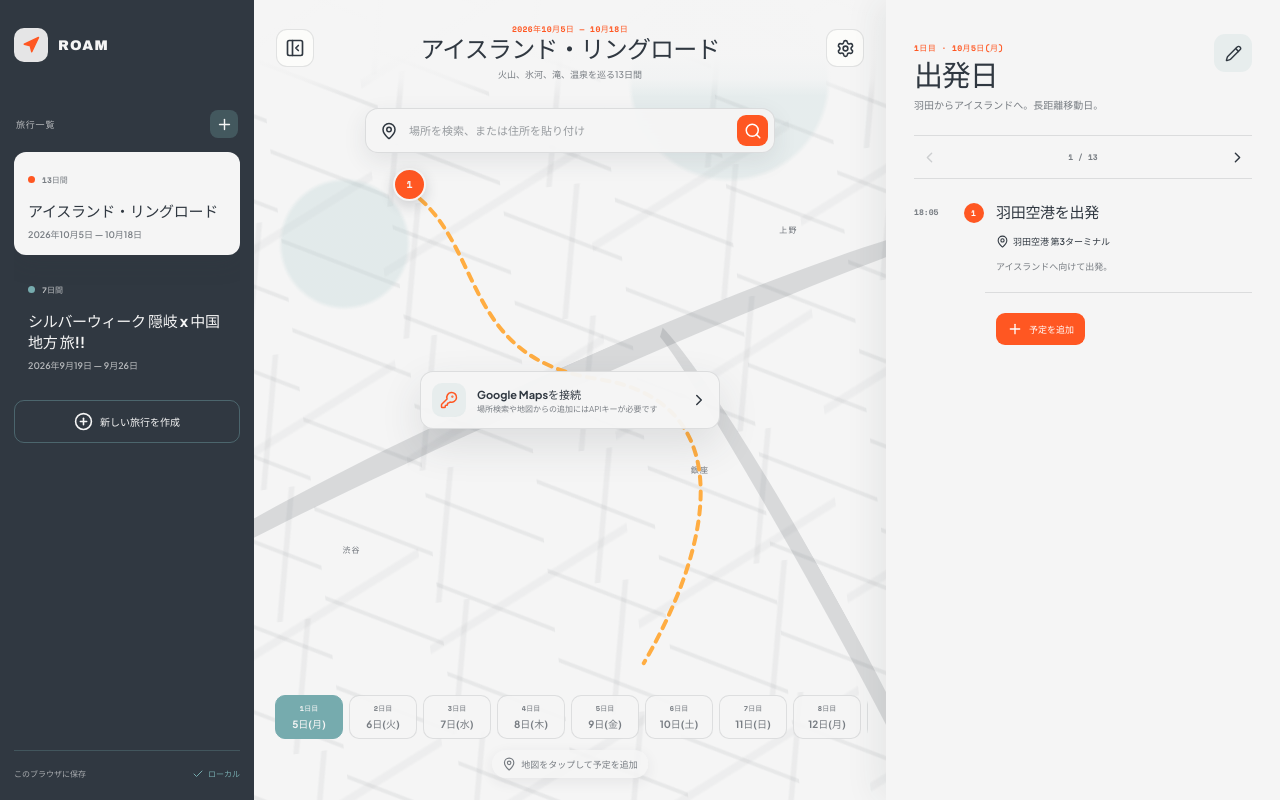
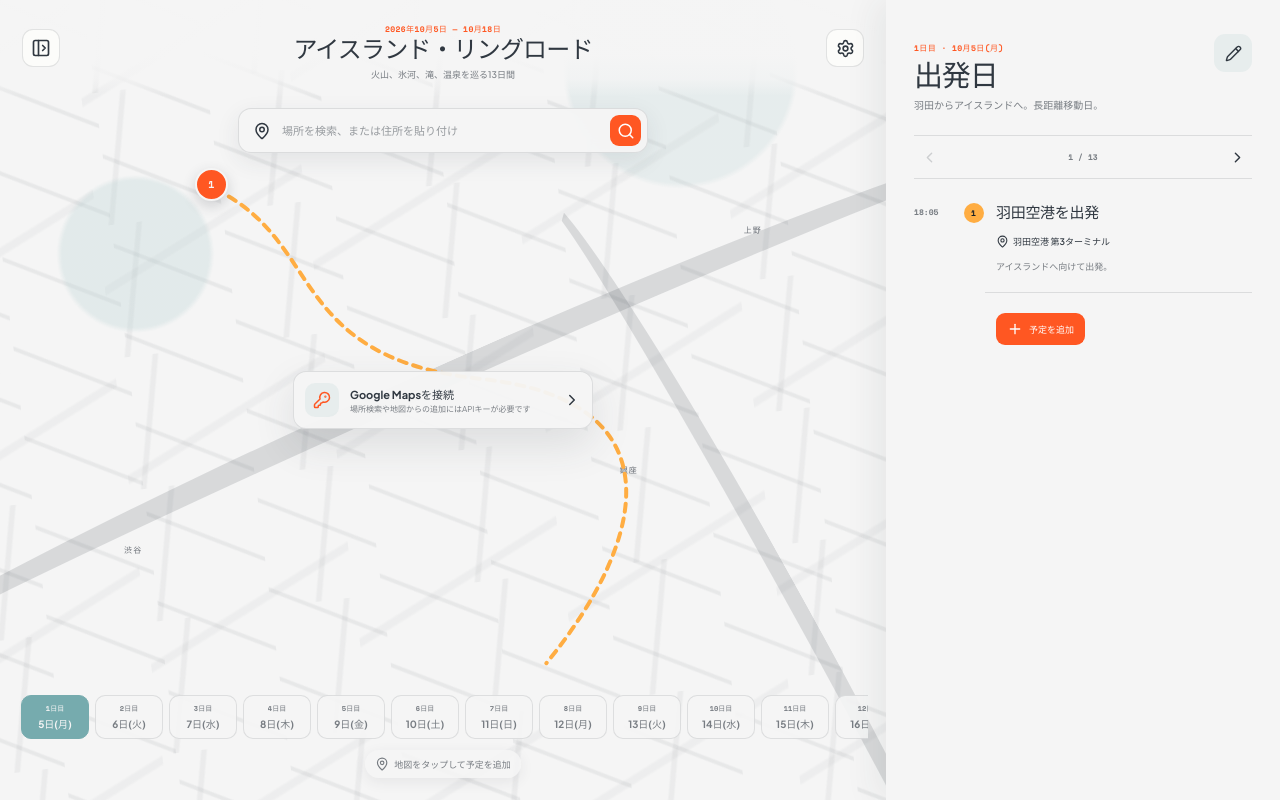
Before and after one commit to Seenyo/trip-plan, a React (Vite) app: page / in a window 1280 px wide. Built offline with nearby package versions, Linux system fonts and the light colour scheme.

Commit message:
Add optional route colors by point (#9)
* Add optional route colors by point

* Address route color review feedback

* Retry routes after temporary failures

```diff
--- a/src/itineraryUtils.js
+++ b/src/itineraryUtils.js
@@ -17,6 +17,38 @@ export const reorderActivitiesIntoTimeSlots = (activities, fromIndex, toIndex) =
   return reordered.map((activity, index) => ({ ...activity, time: timeSlots[index] }));
 };
 
+export const DEFAULT_ROUTE_COLOR = '#ffad42';
+export const ROUTE_POINT_COLORS = [
+  '#ffad42', '#4f9298', '#d8624b', '#7568b5',
+  '#477daf', '#598961', '#a95c83', '#b47d2d',
+];
+
+export const routeColorForIndex = (index, varyByPoint = false) => varyByPoint
+  ? ROUTE_POINT_COLORS[index % ROUTE_POINT_COLORS.length]
+  : DEFAULT_ROUTE_COLOR;
+
+const relativeLuminance = (hexColor) => {
+  const channels = hexColor.match(/[\da-f]{2}/gi)?.map((channel) => {
+    const value = Number.parseInt(channel, 16) / 255;
+    return value <= 0.04045 ? value / 12.92 : ((value + 0.055) / 1.055) ** 2.4;
+  });
+  if (!channels || channels.length !== 3) return 0;
+  return (0.2126 * channels[0]) + (0.7152 * channels[1]) + (0.0722 * channels[2]);
+};
+
+const contrastRatio = (firstColor, secondColor) => {
+  const lighter = Math.max(relativeLuminance(firstColor), relativeLuminance(secondColor));
+  const darker = Math.min(relativeLuminance(firstColor), relativeLuminance(secondColor));
+  return (lighter + 0.05) / (darker + 0.05);
+};
+
+export const routeTextColor = (backgroundColor) => {
+  const darkText = '#172027';
+  if (contrastRatio(backgroundColor, darkText) >= 4.5) return darkText;
+  if (contrastRatio(backgroundColor, '#ffffff') >= 4.5) return '#ffffff';
+  return '#000000';
+};
+
 export const formatTravelDuration = (durationMillis) => {
   const minutes = Math.max(1, Math.round(durationMillis / 60000));
   if (minutes < 60) return `${minutes}分`;
--- a/src/main.jsx
+++ b/src/main.jsx
@@ -45,6 +45,8 @@ import {
   formatTravelDistance,
   formatTravelDuration,
   reorderActivitiesIntoTimeSlots,
+  routeColorForIndex,
+  routeTextColor,
   sortActivitiesByTime,
 } from './itineraryUtils';
 
@@ -100,11 +102,13 @@ function useStoredState(key, initialValue) {
   return [value, setValue];
 }
 
-function createStopMarker(maps, map, position, number, title) {
+function createStopMarker(maps, map, position, number, title, color) {
   const marker = new maps.OverlayView();
   const node = document.createElement('div');
   node.className = 'map-stop-marker';
   node.textContent = String(number);
+  node.style.backgroundColor = color;
+  node.style.color = routeTextColor(color);
   node.setAttribute('role', 'img');
   node.setAttribute('aria-label', `${number}. ${title || '場所'}`);
   marker.onAdd = () => marker.getPanes().overlayLayer.appendChild(node);
@@ -119,10 +123,11 @@ function createStopMarker(maps, map, position, number, title) {
   return marker;
 }
 
-function GoogleMap({ apiKey, day, previousDay, onMapPick, onRequestKey, onTravelTimesChange }) {
+function GoogleMap({ apiKey, day, previousDay, onMapPick, onRequestKey, onTravelTimesChange, varyRouteColors }) {
   const mapNode = useRef(null);
   const mapRef = useRef(null);
   const overlays = useRef([]);
+  const routeCache = useRef(null);
   const [mapStatus, setMapStatus] = useState(apiKey ? 'loading' : 'missing');
   const [routeStatus, setRouteStatus] = useState('idle');
 
@@ -166,17 +171,18 @@ function GoogleMap({ apiKey, day, previousDay, onMapPick, onRequestKey, onTravel
     const mappedStops = day.activities.map((item, index) => ({ item, index })).filter(({ item }) => item.coords);
     const points = mappedStops.map(({ item }) => item.coords);
     const drivableStops = mappedStops.filter(({ item }) => item.route !== false)
-      .map(({ item }) => ({ id: item.id, coords: item.coords, fromPreviousDay: false }));
+      .map(({ item, index }) => ({ id: item.id, coords: item.coords, activityIndex: index, fromPreviousDay: false }));
     const previousActivity = previousDay?.activities.filter((item) => item.coords && item.route !== false).at(-1);
     const previousPoint = previousActivity?.coords;
     const connectPreviousDay = day.drivingFromPrevious !== false
       && previousPoint && drivableStops[0] && distanceKm(previousPoint, drivableStops[0].coords) < 900;
     const rawRouteStops = connectPreviousDay
-      ? [{ id: null, coords: previousPoint, fromPreviousDay: true }, ...drivableStops]
+      ? [{ id: null, coords: previousPoint, activityIndex: -1, fromPreviousDay: true }, ...drivableStops]
       : drivableStops;
     const routeStops = rawRouteStops.filter((stop, index) => index === 0
       || distanceKm(rawRouteStops[index - 1].coords, stop.coords) > 0.05);
     const routePoints = routeStops.map((stop) => stop.coords);
+    const routeKey = JSON.stringify(routeStops.map((stop) => [stop.coords.lat, stop.coords.lng]));
     const center = points[0] || { lat: 35.6812, lng: 139.7671 };
     if (!mapRef.current) {
       mapRef.current = new window.google.maps.Map(mapNode.current, {
@@ -209,7 +215,8 @@ function GoogleMap({ apiKey, day, previousDay, onMapPick, onRequestKey, onTravel
     const bounds = new window.google.maps.LatLngBounds();
     if (connectPreviousDay) bounds.extend(previousPoint);
     mappedStops.forEach(({ item, index }) => {
-      const marker = createStopMarker(window.google.maps, mapRef.current, item.coords, index + 1, item.title);
+      const color = routeColorForIndex(index, varyRouteColors);
+      const marker = createStopMarker(window.google.maps, mapRef.current, item.coords, index + 1, item.title, color);
       overlays.current.push(marker);
       bounds.extend(item.coords);
     });
@@ -226,6 +233,9 @@ function GoogleMap({ apiKey, day, previousDay, onMapPick, onRequestKey, onTravel
             polylineQuality: 'HIGH_QUALITY',
             fields: ['path', 'viewport', 'legs'],
           };
+          let cachedRoute = routeCache.current?.key === routeKey ? routeCache.current.promise : null;
+          if (!cachedRoute) {
+            cachedRoute = (async () => {
               let routes = [];
               try {
                 const result = await Route.computeRoutes(routeRequest);
@@ -233,7 +243,6 @@ function GoogleMap({ apiKey, day, previousDay, onMapPick, onRequestKey, onTravel
               } catch {
                 routes = [];
               }
-          if (cancelled) return;
               let drivingRoutes = routes?.[0] ? [routes[0]] : [];
               let fallbackDestinationIndexes = [];
               if (!drivingRoutes.length) {
@@ -252,12 +261,25 @@ function GoogleMap({ apiKey, day, previousDay, onMapPick, onRequestKey, onTravel
                     return null;
                   }
                 }));
-            if (cancelled) return;
                 fallbackDestinationIndexes = legResults
                   .map((route, index) => route ? index + 1 : null)
                   .filter((index) => index !== null);
                 drivingRoutes = legResults.filter(Boolean);
               }
+              return { drivingRoutes, fallbackDestinationIndexes };
+            })();
+            routeCache.current = { key: routeKey, promise: cachedRoute };
+          }
+          let routeResult;
+          try {
+            routeResult = await cachedRoute;
+          } catch (error) {
+            if (routeCache.current?.promise === cachedRoute) routeCache.current = null;
+            throw error;
+          }
+          const { drivingRoutes, fallbackDestinationIndexes } = routeResult;
+          if (!drivingRoutes.length && routeCache.current?.promise === cachedRoute) routeCache.current = null;
+          if (cancelled) return;
           if (!drivingRoutes.length) throw new Error('車のルートが見つかりませんでした');
           const travelTimes = {};
           if (drivingRoutes.length === 1 && drivingRoutes[0].legs?.length) {
@@ -285,13 +307,21 @@ function GoogleMap({ apiKey, day, previousDay, onMapPick, onRequestKey, onTravel
             });
           }
           onTravelTimesChange(travelTimes);
-          const routeLines = drivingRoutes.flatMap((route) => route.createPolylines({
-            polylineOptions: {
-              strokeColor: '#ffad42',
-              strokeOpacity: 0.9,
-              strokeWeight: 5,
-            },
-          }));
+          const polylineOptions = (strokeColor) => ({ strokeColor, strokeOpacity: 0.9, strokeWeight: 5 });
+          const hasLegPaths = varyRouteColors && fallbackDestinationIndexes.length === 0
+            && drivingRoutes.length === 1 && drivingRoutes[0].legs?.every((leg) => leg.path?.length);
+          const routeLines = hasLegPaths
+            ? drivingRoutes[0].legs.map((leg, index) => new window.google.maps.Polyline({
+              path: leg.path,
+              ...polylineOptions(routeColorForIndex(routeStops[index + 1]?.activityIndex ?? index, true)),
+            }))
+            : drivingRoutes.flatMap((route, index) => {
+              const destinationIndex = fallbackDestinationIndexes[index] ?? index + 1;
+              const activityIndex = routeStops[destinationIndex]?.activityIndex ?? destinationIndex;
+              return route.createPolylines({
+                polylineOptions: polylineOptions(routeColorForIndex(activityIndex, varyRouteColors)),
+              });
+            });
           routeLines.forEach((routeLine) => {
             routeLine.setMap(mapRef.current);
             overlays.current.push(routeLine);
@@ -312,7 +342,7 @@ function GoogleMap({ apiKey, day, previousDay, onMapPick, onRequestKey, onTravel
       mapRef.current.setZoom(points.length ? 14 : 12);
     }
     return () => { cancelled = true; };
-  }, [day, previousDay, mapStatus, onMapPick, onTravelTimesChange]);
+  }, [day, previousDay, mapStatus, onMapPick, onTravelTimesChange, varyRouteColors]);
 
   const accessCard = (authorizationError = false) => (
     <button className="map-key-card" onClick={onRequestKey}>
@@ -380,7 +410,7 @@ function DayStrip({ trip, dayIndex, setDayIndex }) {
   );
 }
 
-function SortableStop({ item, index, count, travelTime, onEdit, onDelete }) {
+function SortableStop({ item, index, count, travelTime, varyRouteColors, onEdit, onDelete }) {
   const {
     attributes,
     listeners,
@@ -395,7 +425,10 @@ function SortableStop({ item, index, count, travelTime, onEdit, onDelete }) {
       style={{ transform: CSS.Transform.toString(transform), transition }}>
       <div className="stop-time">{item.time || '時間未定'}</div>
       <div className="stop-track">
-        <span className="stop-number">{index + 1}</span>
+        <span className="stop-number" style={{
+          backgroundColor: routeColorForIndex(index, varyRouteColors),
+          color: routeTextColor(routeColorForIndex(index, varyRouteColors)),
+        }}>{index + 1}</span>
         {index < count - 1 && <span className="stop-rule" />}
       </div>
       <div className="stop-copy">
@@ -425,7 +458,7 @@ function SortableStop({ item, index, count, travelTime, onEdit, onDelete }) {
   );
 }
 
-function Timeline({ day, travelTimes, onEdit, onDelete, onAdd, onReorder }) {
+function Timeline({ day, travelTimes, varyRouteColors, onEdit, onDelete, onAdd, onReorder }) {
   const [activeId, setActiveId] = useState(null);
   const sensors = useSensors(
     useSensor(PointerSensor, { activationConstraint: { distance: 6 } }),
@@ -452,7 +485,8 @@ function Timeline({ day, travelTimes, onEdit, onDelete, onAdd, onReorder }) {
           </button>
         ) : <SortableContext items={day.activities.map((item) => item.id)} strategy={verticalListSortingStrategy}>
           {day.activities.map((item, index) => <SortableStop key={item.id} item={item} index={index}
-            count={day.activities.length} travelTime={travelTimes[item.id]} onEdit={onEdit} onDelete={onDelete} />)}
+            count={day.activities.length} travelTime={travelTimes[item.id]} varyRouteColors={varyRouteColors}
+            onEdit={onEdit} onDelete={onDelete} />)}
         </SortableContext>}
         {day.activities.length > 0 && <button className="add-stop-inline" onClick={onAdd}><Plus size={16} /> 予定を追加</button>}
       </div>
@@ -467,7 +501,7 @@ function Timeline({ day, travelTimes, onEdit, onDelete, onAdd, onReorder }) {
   );
 }
 
-function ItinerarySheet({ trip, day, travelTimes, dayIndex, setDayIndex, open, setOpen, onAdd, onEdit, onDelete, onReorder, onEditDay }) {
+function ItinerarySheet({ trip, day, travelTimes, varyRouteColors, dayIndex, setDayIndex, open, setOpen, onAdd, onEdit, onDelete, onReorder, onEditDay }) {
   const touch = useRef(null);
   const onTouchStart = (event) => {
     const t = event.changedTouches[0];
@@ -500,7 +534,8 @@ function ItinerarySheet({ trip, day, travelTimes, dayIndex, setDayIndex, open, s
         <span>{dayIndex + 1} / {trip.days.length}</span>
         <button aria-label="次の日" title="次の日" onClick={() => setDayIndex(Math.min(trip.days.length - 1, dayIndex + 1))} disabled={dayIndex === trip.days.length - 1}><ChevronRight size={17} /></button>
       </div>
-      <Timeline day={day} travelTimes={travelTimes} onEdit={onEdit} onDelete={onDelete} onAdd={onAdd} onReorder={onReorder} />
+      <Timeline day={day} travelTimes={travelTimes} varyRouteColors={varyRouteColors}
+        onEdit={onEdit} onDelete={onDelete} onAdd={onAdd} onReorder={onReorder} />
     </section>
   );
 }
@@ -555,7 +590,7 @@ function ActivityForm({ initial, onSave, onClose, apiKey }) {
           {form.coords && <small className="located"><Check size={12} /> 地図に追加済み</small>}
         </div>
         <label className="field full"><span>メモ</span><textarea value={form.notes} onChange={(e) => set('notes', e.target.value)} placeholder="予約情報、注意事項、注文したいものなど" rows="3" /></label>
-        <div className="modal-actions full"><button type="button" className="secondary-button" onClick={onClose}>キャンセル</button><button className="primary-button">予定を保存 <Check size={16} /></button></div>
+        <div className="modal-actions full"><button type="button" className="secondary-button" onClick={onClose}>キャンセル</button><button className="primary-button">予定を保存</button></div>
       </form>
     </Modal>
   );
@@ -592,13 +627,19 @@ function DayForm({ day, onSave, onAddDay, onClose }) {
   );
 }
 
-function SettingsModal({ apiKey, setApiKey, onClose }) {
+function SettingsModal({ apiKey, setApiKey, varyRouteColors, setVaryRouteColors, onClose }) {
   const [value, setValue] = useState(apiKey);
+  const [varyColors, setVaryColors] = useState(varyRouteColors);
   return (
     <Modal title="Google Mapsを接続" eyebrow="地図の設定" onClose={onClose}>
       <div className="settings-copy"><p>Google Maps JavaScript APIキーを入力すると、地図、場所検索、地図をタップして予定を追加する機能が使えます。</p><p>キーはこのブラウザに保存されます。公開サイトでは、Google CloudでGitHub Pagesのドメインに利用を制限してください。</p></div>
       <label className="field full"><span>APIキー</span><input type="password" value={value} onChange={(e) => setValue(e.target.value)} placeholder="AIza…" /></label>
-      <div className="modal-actions"><button className="secondary-button" onClick={onClose}>キャンセル</button><button className="primary-button" onClick={() => { setApiKey(value.trim()); onClose(); }}>キーを保存 <KeyRound size={16} /></button></div>
+      <label className="route-color-setting">
+        <input type="checkbox" checked={varyColors} onChange={(event) => setVaryColors(event.target.checked)} />
+        <span className="setting-switch" aria-hidden="true"><i /></span>
+        <span><strong>地点ごとにルート色を変える</strong><small>地図の区間と旅程の番号を同じ色で表示します</small></span>
+      </label>
+      <div className="modal-actions"><button className="secondary-button" onClick={onClose}>キャンセル</button><button className="primary-button" onClick={() => { setApiKey(value.trim()); setVaryRouteColors(varyColors); onClose(); }}>設定を保存</button></div>
     </Modal>
   );
 }
@@ -608,11 +649,12 @@ function App() {
   const { trips, setTrips, syncStatus } = useSharedWorkspace(initialTrips);
   const bundledApiKey = import.meta.env.VITE_GOOGLE_MAPS_API_KEY || '';
   const [savedApiKey, setApiKey] = useStoredState('roam.googleMapsKey', '');
+  const [varyRouteColors, setVaryRouteColors] = useStoredState('roam.varyRouteColors', false);
   const apiKey = savedApiKey || bundledApiKey;
   const [selectedId, setSelectedId] = useState(trips[0]?.id);
   const [dayIndex, setDayIndex] = useState(0);
   const [sheetOpen, setSheetOpen] = useState(false);
-  const [railOpen, setRailOpen] = useState(() => window.matchMedia('(min-width: 821px)').matches);
+  const [railOpen, setRailOpen] = useState(false);
   const [travelTimes, setTravelTimes] = useState({});
   const [modal, setModal] = useState(null);
   const trip = trips.find((item) => item.id === selectedId) || trips[0];
@@ -679,11 +721,12 @@ function App() {
         </header>
         <SearchBar apiKey={apiKey} onResult={mapPick} onRequestKey={() => setModal({ type: 'settings' })} />
         <GoogleMap apiKey={apiKey} day={day} previousDay={trip.days[dayIndex - 1]} onMapPick={mapPick}
-          onRequestKey={() => setModal({ type: 'settings' })} onTravelTimesChange={setTravelTimes} />
+          onRequestKey={() => setModal({ type: 'settings' })} onTravelTimesChange={setTravelTimes}
+          varyRouteColors={varyRouteColors} />
         <div className="desktop-day-strip"><DayStrip trip={trip} dayIndex={dayIndex} setDayIndex={setDayIndex} /></div>
         <div className="map-hint"><MapPin size={14} /> 地図をタップして予定を追加</div>
       </section>
-      <ItinerarySheet trip={trip} day={day} travelTimes={travelTimes} dayIndex={dayIndex} setDayIndex={setDayIndex} open={sheetOpen} setOpen={setSheetOpen} onAdd={() => setModal({ type: 'activity' })} onEdit={(activity) => setModal({ type: 'activity', activity })} onDelete={(id) => updateDay((current) => ({ ...current, activities: current.activities.filter((item) => item.id !== id) }))} onReorder={(activities) => updateDay((current) => ({ ...current, activities }))} onEditDay={() => setModal({ type: 'day', day })} />
+      <ItinerarySheet trip={trip} day={day} travelTimes={travelTimes} varyRouteColors={varyRouteColors} dayIndex={dayIndex} setDayIndex={setDayIndex} open={sheetOpen} setOpen={setSheetOpen} onAdd={() => setModal({ type: 'activity' })} onEdit={(activity) => setModal({ type: 'activity', activity })} onDelete={(id) => updateDay((current) => ({ ...current, activities: current.activities.filter((item) => item.id !== id) }))} onReorder={(activities) => updateDay((current) => ({ ...current, activities }))} onEditDay={() => setModal({ type: 'day', day })} />
       <nav className="mobile-nav" aria-label="クイック操作">
         <button onClick={() => setRailOpen(true)}><CalendarDays size={19} /><span>旅行</span></button>
         <button className="nav-add" aria-label="予定を追加" onClick={() => setModal({ type: 'activity' })}><Plus size={23} /></button>
@@ -691,7 +734,8 @@ function App() {
       {modal?.type === 'activity' && <ActivityForm initial={modal.activity} onSave={saveActivity} onClose={() => setModal(null)} apiKey={apiKey} />}
       {modal?.type === 'trip' && <TripForm onSave={createTrip} onClose={() => setModal(null)} />}
       {modal?.type === 'day' && <DayForm day={modal.day} onClose={() => setModal(null)} onAddDay={addDay} onSave={(saved) => { updateDay(() => saved); setModal(null); }} />}
-      {modal?.type === 'settings' && <SettingsModal apiKey={apiKey} setApiKey={setApiKey} onClose={() => setModal(null)} />}
+      {modal?.type === 'settings' && <SettingsModal apiKey={apiKey} setApiKey={setApiKey}
+        varyRouteColors={varyRouteColors} setVaryRouteColors={setVaryRouteColors} onClose={() => setModal(null)} />}
     </main>
   );
 }
```
Also changed, not shown: src/styles.css (+10 -0 lines), 1 other file (tests, documents, lock files or other folders). Lines whose indentation alone changed are shown as unchanged.
